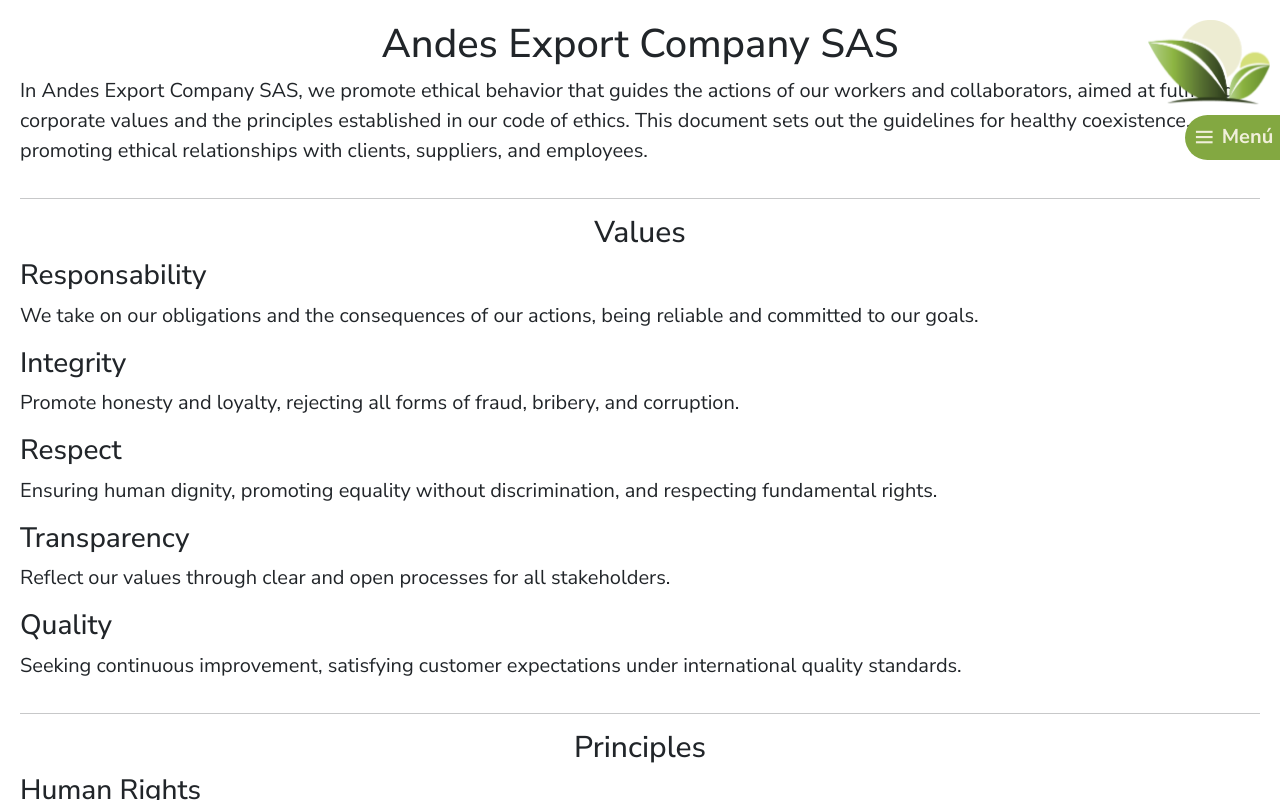
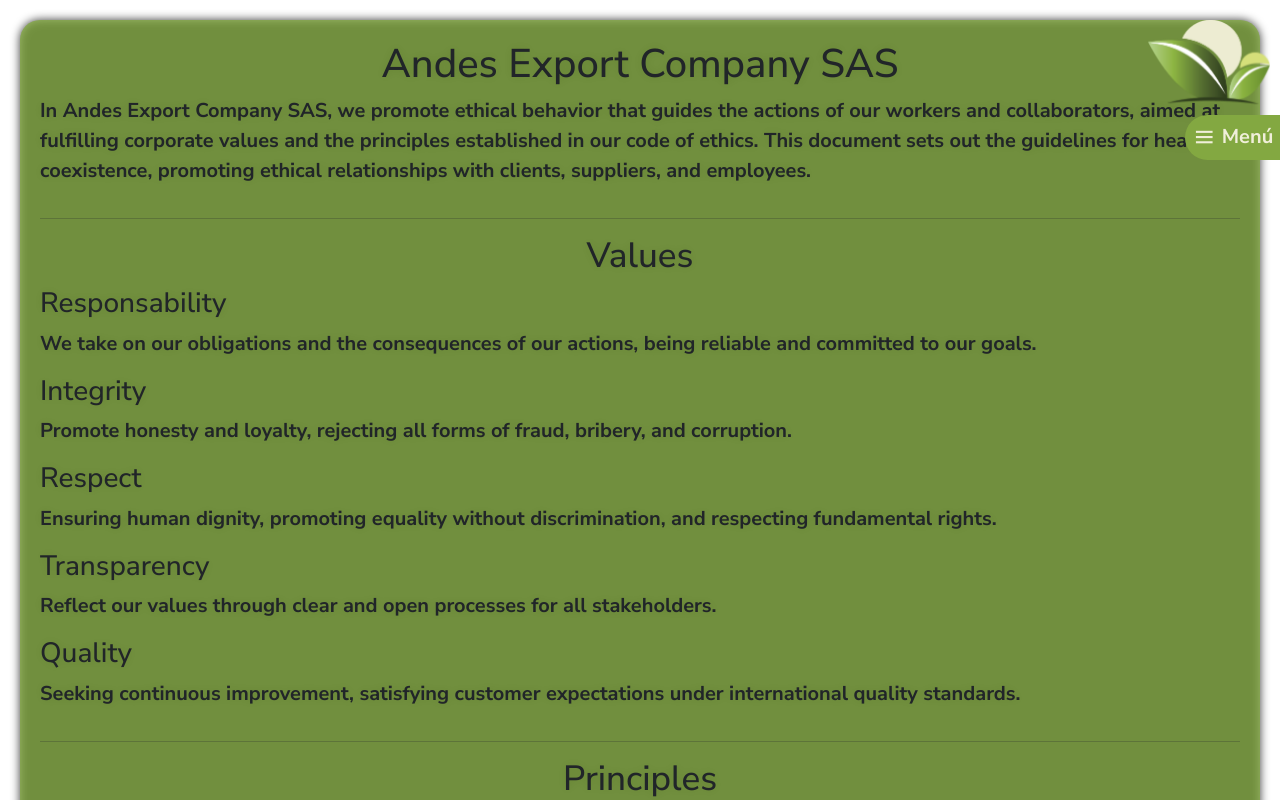
Before and after one commit to luisFPM97/AndesFruits, a React (Vite) app: page /codigoEtica in a window 1280 px wide. Shown: the top 800 px of the page. Built offline with nearby package versions, Linux system fonts and the light colour scheme.

Commit message:
Update App.css

```diff
--- a/src/App.css
+++ b/src/App.css
@@ -1151,14 +1151,20 @@
 .eticcode{
   display: flex;
   flex-direction: column;
+  margin:20px;
   padding: 20px;
+  background-color: #82a841c7;
+  border-radius: 20px;
+  filter: drop-shadow(0 0 5px rgb(0, 0, 0));
+  font-weight: bold;
   h1, h2{
     display: flex;
     width: 100%;
     justify-content: center;
   }
   h2{
-    font-size: 30px;
+    font-size: 35px;
+    margin-bottom: 10px;
   }
   p{
     font-size: 20px;
```
